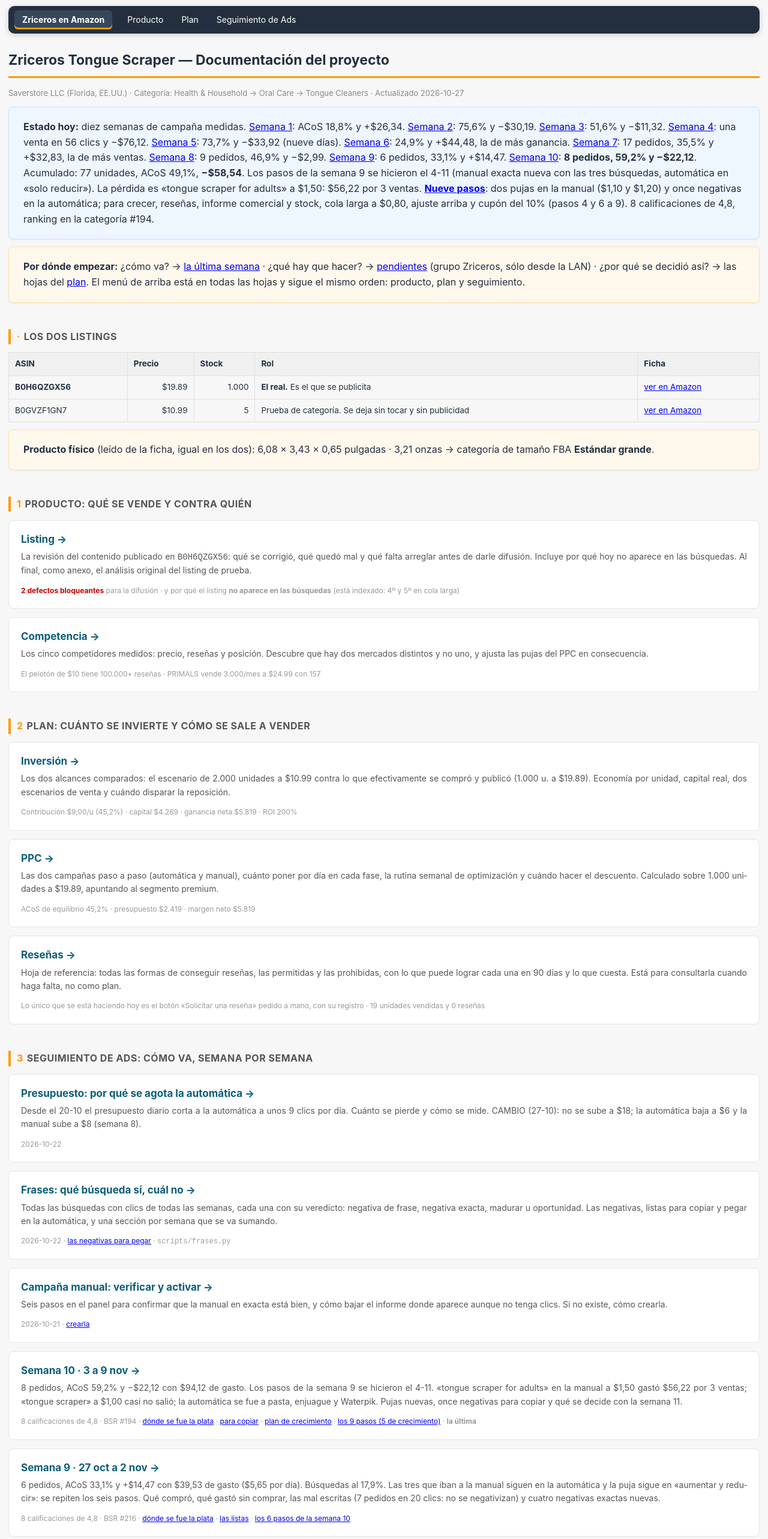
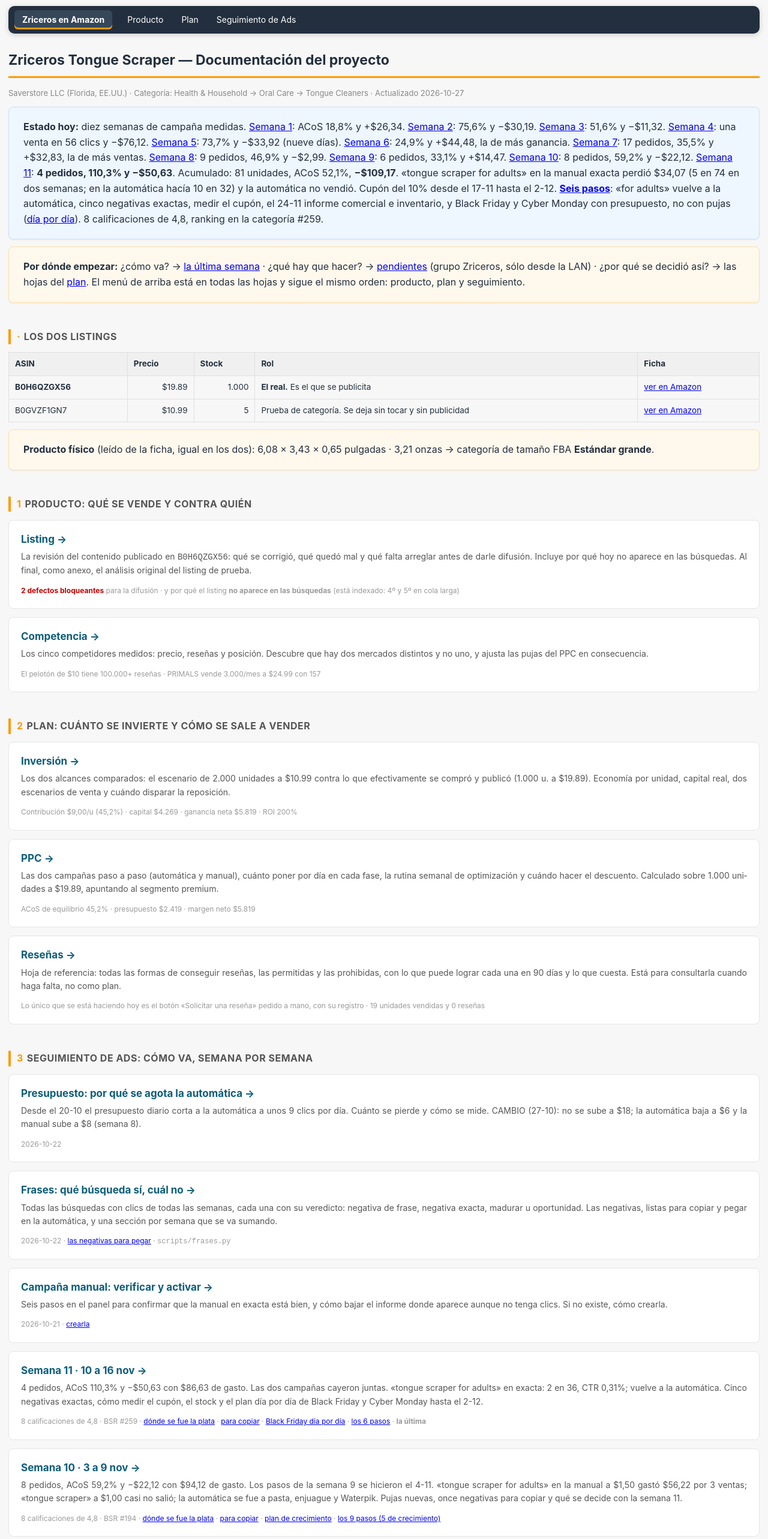
Before and after one commit to DasLatam/amazon, a plain HTML site: page index.html in a window 1280 px wide. Shown: the top 2566 px of the page at 60% size. Drawn offline with Linux system fonts and the light colour scheme.

Commit message:
Semana 11: informe de términos 10 al 16-11, hoja nueva con plan de Black Friday y Cyber Monday, Frases y menú
Co-Authored-By: Claude Opus 5.5 <noreply@anthropic.com>

```diff
--- a/index.html
+++ b/index.html
@@ -130,19 +130,21 @@ html body img{max-width:100%;height:auto}
   <a href="reporte-campanas-zriceros-semana-7.html">Semana 7</a>: 17 pedidos, 35,5% y +$32,83, la de más ventas.
   <a href="reporte-campanas-zriceros-semana-8.html">Semana 8</a>: 9 pedidos, 46,9% y &minus;$2,99.
   <a href="reporte-campanas-zriceros-semana-9.html">Semana 9</a>: 6 pedidos, 33,1% y +$14,47.
-  <a href="reporte-campanas-zriceros-semana-10.html">Semana 10</a>: <strong>8 pedidos, 59,2% y &minus;$22,12</strong>.
-  Acumulado: 77 unidades, ACoS 49,1%, <strong>&minus;$58,54</strong>. Los pasos de la semana 9
-  se hicieron el 4-11 (manual exacta nueva con las tres búsquedas, automática en «solo
-  reducir»). La pérdida es «tongue scraper for adults» a $1,50: $56,22 por 3 ventas.
-  <a href="reporte-campanas-zriceros-semana-10.html#pasos"><strong>Nueve pasos</strong></a>:
-  dos pujas en la manual ($1,10 y $1,20) y once negativas en la automática; para crecer, reseñas,
-  informe comercial y stock, cola larga a $0,80, ajuste arriba y cupón del 10% (pasos 4 y 6 a 9). 8 calificaciones
-  de 4,8, ranking en la categoría #194.
+  <a href="reporte-campanas-zriceros-semana-10.html">Semana 10</a>: 8 pedidos, 59,2% y &minus;$22,12.
+  <a href="reporte-campanas-zriceros-semana-11.html">Semana 11</a>: <strong>4 pedidos, 110,3% y &minus;$50,63</strong>.
+  Acumulado: 81 unidades, ACoS 52,1%, <strong>&minus;$109,17</strong>. «tongue scraper for adults»
+  en la manual exacta perdió $34,07 (5 en 74 en dos semanas; en la automática hacía 10 en 32) y la
+  automática no vendió. Cupón del 10% desde el 17-11 hasta el 2-12.
+  <a href="reporte-campanas-zriceros-semana-11.html#pasos"><strong>Seis pasos</strong></a>:
+  «for adults» vuelve a la automática, cinco negativas exactas, medir el cupón, el 24-11 informe
+  comercial e inventario, y Black Friday y Cyber Monday con presupuesto, no con pujas
+  (<a href="reporte-campanas-zriceros-semana-11.html#bf">día por día</a>). 8 calificaciones
+  de 4,8, ranking en la categoría #259.
 </div>
 
 <div class="card tips">
   <strong>Por dónde empezar:</strong> ¿cómo va? &rarr;
-  <a href="reporte-campanas-zriceros-semana-10.html">la última semana</a> &middot;
+  <a href="reporte-campanas-zriceros-semana-11.html">la última semana</a> &middot;
   ¿qué hay que hacer? &rarr; <a href="https://192.168.1.71/pendientes">pendientes</a>
   (grupo Zriceros, sólo desde la LAN) &middot; ¿por qué se decidió así? &rarr; las hojas
   del <a href="#plan">plan</a>. El menú de arriba está en todas las hojas y sigue el mismo
@@ -277,6 +279,21 @@ html body img{max-width:100%;height:auto}
     <span class="doc-meta">2026-10-21 &middot; <a href="diagnostico-campana-manual.html#crear">crearla</a></span>
   </li>
   <li>
+    <a class="doc-title" href="reporte-campanas-zriceros-semana-11.html">Semana 11 &middot; 10 a 16 nov &rarr;</a>
+    <p class="doc-desc">
+      4 pedidos, ACoS 110,3% y &minus;$50,63 con $86,63 de gasto. Las dos campañas cayeron juntas.
+      «tongue scraper for adults» en exacta: 2 en 36, CTR 0,31%; vuelve a la automática. Cinco
+      negativas exactas, cómo medir el cupón, el stock y el plan día por día de Black Friday y
+      Cyber Monday hasta el 2-12.
+    </p>
+    <span class="doc-meta">8 calificaciones de 4,8 &middot; BSR &#35;259 &middot;
+      <a href="reporte-campanas-zriceros-semana-11.html#plata">dónde se fue la plata</a> &middot;
+      <a href="reporte-campanas-zriceros-semana-11.html#negativas">para copiar</a> &middot;
+      <a href="reporte-campanas-zriceros-semana-11.html#bf">Black Friday día por día</a> &middot;
+      <a href="reporte-campanas-zriceros-semana-11.html#pasos">los 6 pasos</a>
+      &middot; <strong>la última</strong></span>
+  </li>
+  <li>
     <a class="doc-title" href="reporte-campanas-zriceros-semana-10.html">Semana 10 &middot; 3 a 9 nov &rarr;</a>
     <p class="doc-desc">
       8 pedidos, ACoS 59,2% y &minus;$22,12 con $94,12 de gasto. Los pasos de la semana 9 se
@@ -288,8 +305,7 @@ html body img{max-width:100%;height:auto}
       <a href="reporte-campanas-zriceros-semana-10.html#plata">dónde se fue la plata</a> &middot;
       <a href="reporte-campanas-zriceros-semana-10.html#negativas">para copiar</a> &middot;
       <a href="reporte-campanas-zriceros-semana-10.html#crecer">plan de crecimiento</a> &middot;
-      <a href="reporte-campanas-zriceros-semana-10.html#pasos">los 9 pasos (5 de crecimiento)</a>
-      &middot; <strong>la última</strong></span>
+      <a href="reporte-campanas-zriceros-semana-10.html#pasos">los 9 pasos (5 de crecimiento)</a></span>
   </li>
   <li>
     <a class="doc-title" href="reporte-campanas-zriceros-semana-9.html">Semana 9 &middot; 27 oct a 2 nov &rarr;</a>
@@ -417,12 +433,12 @@ html body img{max-width:100%;height:auto}
 </table>
 
 <div class="card tbd">
-  <strong>Lo próximo, en orden:</strong> en la manual exacta, «tongue scraper for adults» a
-  $1,10 y «tongue scraper» a $1,20; once negativas en la automática (pasta, enjuague, Waterpik,
-  hilo dental); reseñas del 16-10 al 5-11; el martes 17-11, los dos informes (términos y
-  segmentación) y el informe comercial con el stock; el 17 o 18-11, la cola larga a $0,80; el 20-11,
-  el cupón del 10%. Al final de la
-  <a href="reporte-campanas-zriceros-semana-10.html#pasos">hoja de la semana 10</a>.
+  <strong>Lo próximo, en orden:</strong> el miércoles 18-11, «tongue scraper for adults» pausada
+  en la manual y sin su negativa en la automática, y cinco negativas exactas; anotar el día en que la
+  ficha muestra el cupón; el martes 24-11, informe de términos del 17 al 23-11, informe comercial e
+  inventario; del 26-11 al 1-12, los presupuestos de Black Friday y Cyber Monday si la semana 12
+  cumple. Al final de la
+  <a href="reporte-campanas-zriceros-semana-11.html#pasos">hoja de la semana 11</a>.
 </div>
 
 </body>
```
Also changed, not shown: 3 other files.
